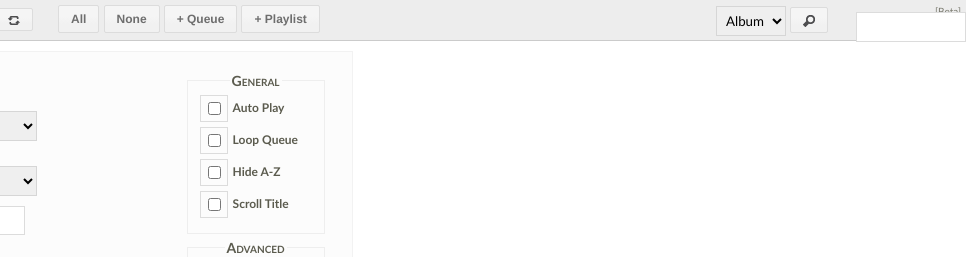
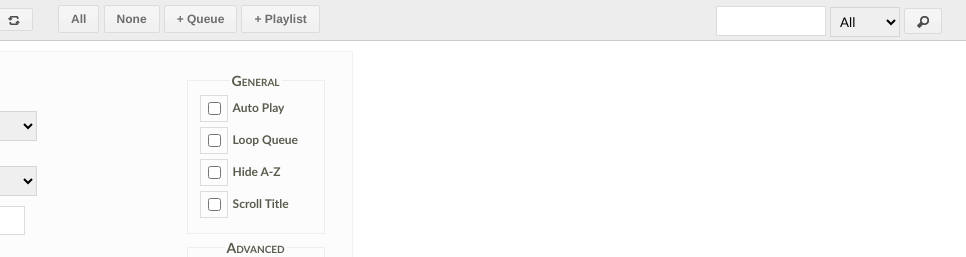
Before and after one commit to redshodan/unsonic, a plain HTML site: page unsonic/views/ui/index.html in a window 1280 px wide. Shown: the top 257 px of the page, 314-1280 px from the left. Drawn offline with Linux system fonts and the light colour scheme.

Commit message:
fixed the search box position.

```diff
--- a/unsonic/views/ui/index.html
+++ b/unsonic/views/ui/index.html
@@ -20,7 +20,7 @@
     <div id="container" >
       <div id="messages"></div>
       <div id="loading"></div>
-      <div id="version">[Beta]</div>
+      <!-- <div id="version">[Beta]</div> -->
       <div id="nav">
         <ul class="tabs">
           <li>
@@ -58,6 +58,8 @@
                      title="Wildcards (*) supported"
                      data-bind="returnKey: $root.search"/>
               <select id="SearchType" name="SearchType">
+                <option value="all">All</option>
+                <option value="artist">Artist</option>
                 <option value="album">Album</option>
                 <option value="song">Song</option>
               </select>
--- a/unsonic/views/ui/style/Style.css
+++ b/unsonic/views/ui/style/Style.css
@@ -1432,9 +1432,10 @@ input.chat
 }
 input#Search
 {
+    top: 0px;
     border: 1px solid #DCDCDC;
     width: 110px;
-    margin: 0 0 0 5px;
+    position: relative;
 }
 select
 {
@@ -1450,6 +1451,7 @@ select.large
 select#SearchType
 {
     margin: 0;
+    position: relative;
 }
 select.folders
 {
```
